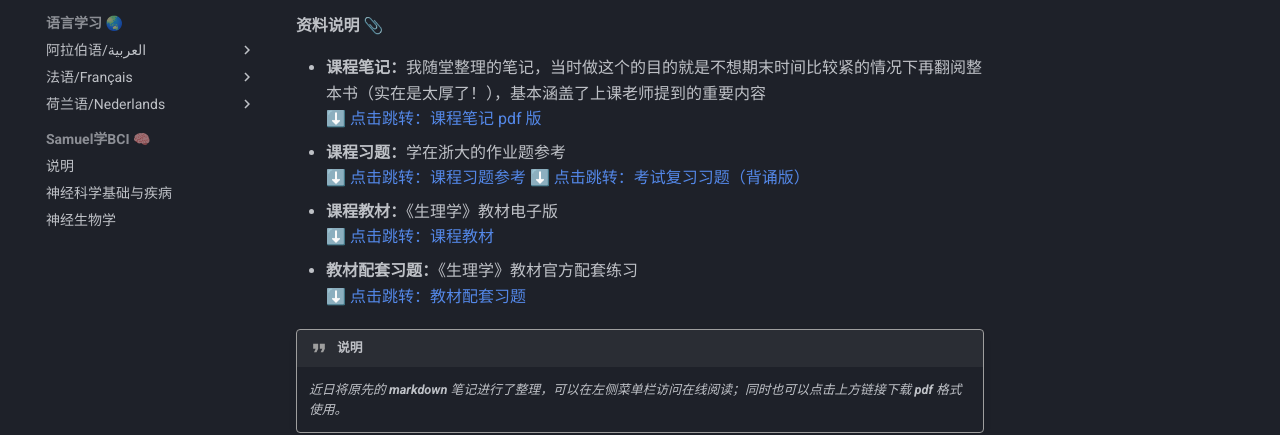
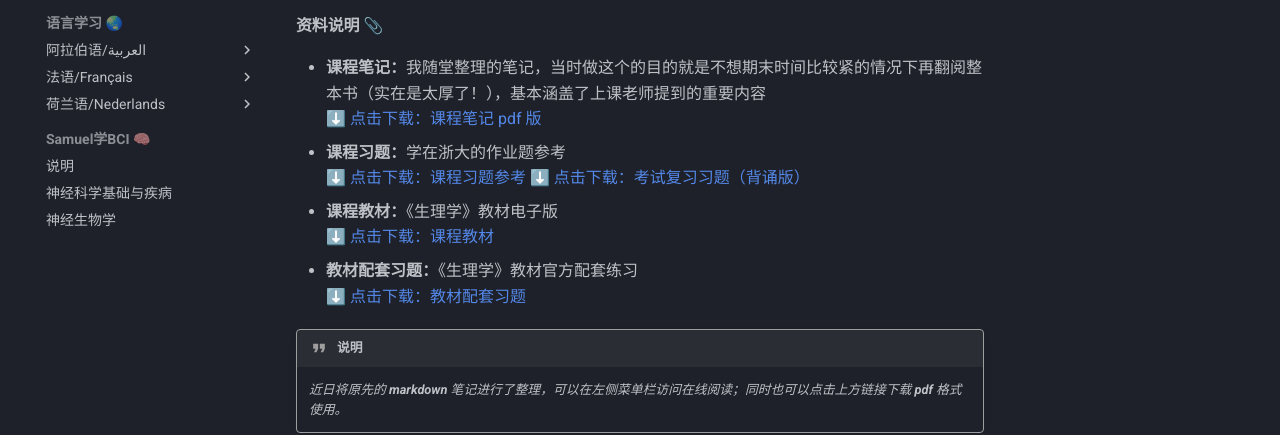
Before and after one commit to 3SamuelW/note, an MkDocs documentation site: the page built from docs/notes/bme/engineering-physiology/index.md, in a window 1280 px wide and 900 px high, scrolled down 510 px. Shown: the part 327-762 px from the top of the window. Built offline with MkDocs 1.6.1 and Material for MkDocs 9.7.7, drawn with Linux system fonts in a browser that asks for light colours; comment, search, counter and statistics services are not loaded.

Commit message:
update: pdf file upgrade

```diff
--- a/docs/notes/bme/engineering-physiology/index.md
+++ b/docs/notes/bme/engineering-physiology/index.md
@@ -22,10 +22,10 @@
 
 #### 资料说明 📎
 
-- **课程笔记：**我随堂整理的笔记，当时做这个的目的就是不想期末时间比较紧的情况下再翻阅整本书（实在是太厚了！），基本涵盖了上课老师提到的重要内容<br>[⬇️ 点击跳转：课程笔记 pdf 版](notes.pdf)
-- **课程习题：**学在浙大的作业题参考<br>[⬇️ 点击跳转：课程习题参考](exercise.pdf) [⬇️ 点击跳转：考试复习习题（背诵版）](exercise-e.pdf)
-- **课程教材：**《生理学》教材电子版<br>[⬇️ 点击跳转：课程教材](textbook.pdf)
-- **教材配套习题：**《生理学》教材官方配套练习<br>[⬇️ 点击跳转：教材配套习题](textbook-e.pdf)
+- **课程笔记：**我随堂整理的笔记，当时做这个的目的就是不想期末时间比较紧的情况下再翻阅整本书（实在是太厚了！），基本涵盖了上课老师提到的重要内容<br>[⬇️ 点击下载：课程笔记 pdf 版](https://github.com/3SamuelW/note/releases/download/v1.0/notes.pdf)
+- **课程习题：**学在浙大的作业题参考<br>[⬇️ 点击下载：课程习题参考](https://github.com/3SamuelW/note/releases/download/v1.0/exercise.pdf) [⬇️ 点击下载：考试复习习题（背诵版）](https://github.com/3SamuelW/note/releases/download/v1.0/exercise-e.pdf)
+- **课程教材：**《生理学》教材电子版<br>[⬇️ 点击下载：课程教材](https://github.com/3SamuelW/note/releases/download/v1.0/textbook.pdf)
+- **教材配套习题：**《生理学》教材官方配套练习<br>[⬇️ 点击下载：教材配套习题](https://github.com/3SamuelW/note/releases/download/v1.0/textbook-e.pdf)
 
 !!! quote "说明"
 	*近日将原先的 **markdown** 笔记进行了整理，可以在左侧菜单栏访问在线阅读；同时也可以点击上方链接下载 **pdf** 格式使用。*
```
